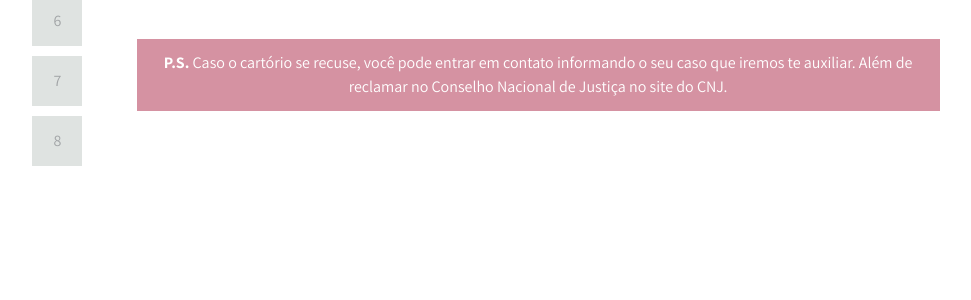
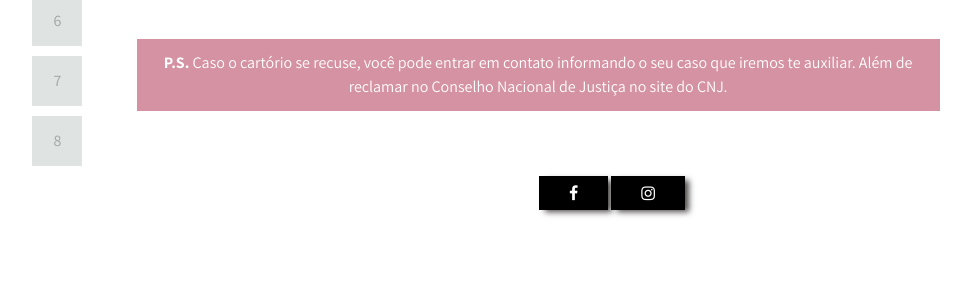
Before and after one commit to hackathon-da-diversidade/retificatrans, a PHP site: page /index.html in a window 1280 px wide. Shown: the part 485-785 px from the top of the page, without its empty margins (28-999 px from the left). Run offline with PHP 8.4, Linux system fonts and the light colour scheme.

Commit message:
adiciona rodape com redes sociais e formulario de feedback

```diff
--- a/css/documentos.css
+++ b/css/documentos.css
@@ -117,3 +117,26 @@ input#estado-selecionado {
     text-decoration: none;
     color: white;
 }
+
+.footer {
+	right: 0;
+	bottom: 0;
+	left: 0;
+	padding: 10px;
+	background-color: white;
+	text-align: center;
+  }
+
+  button, i {
+	background-color: black;
+	border: none;
+	font-size: 14px;
+	font-weight: 600;
+	color: white;
+	text-align: center;
+	padding: 9px 30px;
+	-webkit-box-shadow: 5px 3px 6px -1px #504b4b;
+	-moz-box-shadow: 5px 3px 6px -1px #504b4b;
+	box-shadow: 5px 3px 6px -1px #504b4b;
+
+}
--- a/index.html
+++ b/index.html
@@ -4,7 +4,7 @@
     <meta charset="utf-8" />
     <link rel="stylesheet" href="https://stackpath.bootstrapcdn.com/bootstrap/4.3.1/css/bootstrap.min.css"
         integrity="sha384-ggOyR0iXCbMQv3Xipma34MD+dH/1fQ784/j6cY/iJTQUOhcWr7x9JvoRxT2MZw1T" crossorigin="anonymous">
-
+    <link rel="stylesheet" href="https://cdnjs.cloudflare.com/ajax/libs/font-awesome/4.7.0/css/font-awesome.min.css">
     <link rel="stylesheet" href="css/documentos.css">
 
     <script src="https://code.jquery.com/jquery-3.3.1.slim.min.js"
@@ -29,7 +29,6 @@
             <img style="width: 70%;margin-left:135px;" src="img/passoapasso-01.png" />
         </div>
     </div>
-
     <div class="row documentos">
 
         <div class="col-1 marcadores-groupo">
@@ -53,16 +52,6 @@
 
                 <a class="list-group-item list-group-item-action marcador-lateral__item" id="list-ultimo-list"
                     data-toggle="list" href="#list-ultimo" role="tab" aria-controls="ultimo">8</a>
-
-                <!--
-                    i página inicial
-                    1 documentos
-                    2 Certidoes
-                    3 requerimentos
-                    4 declaracoes
-                    5 checklist para o cartorio
-                    6 feedback (deu tudo certo?) - se não deu peça ajuda!
-                    7 modificar os documentos -->
             </div>
         </div>
         <div class="col-8 ">
@@ -355,7 +344,9 @@
 
 
                             <span class="importante"><b>Até este momento temos quatro certidões: duas Estaduais e duas
-                                    Federais. </b></span>
+                                    Federais. </b>
+
+                                </span><br>
 
 
                             <br>
@@ -516,7 +507,6 @@
                     </div>
                 </div>
 
-
                 <div class="tab-pane fade conteudo-passo" id="list-feedback" role="tabpanel"
                     aria-labelledby="list-feedback-list">
                     <h1 class="doc-titulo">AGORA VAI!</h1>
@@ -552,20 +542,21 @@
                     aria-labelledby="list-ultimo-list">
                     <h1 class="doc-titulo">ESTAMOS JUNTES</h1>
                     <div class="doc-info">
-                     <!--   <p>Ninguém solta a mão de ninguém!
-
-                            Sabemos como esse processo é delicado e caso queira contar como foi a sua experiência,
-                            estamos aqui!
-                            Seu relato pode ser muito importante para ajudar outras pessoas.
-                            Vamos juntes com afeto, união e informação. </p>
-                     -->
+                       <p>É muito importante para nós saber como foi sua experiência até aqui, nos conte se você teve sucesso ou precisa de alguma ajuda :) </p>
+                            <div class="link-download">
+                                    <a href="https://docs.google.com/forms/d/e/1FAIpQLSdm9jf_7ax3mrrnvvHFkiovjEULBwyVK1L4JTydC08OLNtEtA/viewform">Preencher Formulário</a>
+                            </div>
+                            <br>
                      <img style="width: 100%;" src="img/todxsjuntos-01.jpg">
-
                     </div>
                 </div>
             </div>
         </div>
+    </div>
 
-</body>
-
+    <div class="footer">
+			<a href="https://www.facebook.com/retificatrans/"><i class="fa fa-facebook" aria-hidden="true"></i></a>
+			<a href="https://www.instagram.com/retificatrans/?hl=pt-br"><i class="fa fa-instagram" aria-hidden="true"></i></a>
+    </div>
+  </body>
 </html>
--- a/landing_page.html
+++ b/landing_page.html
@@ -56,5 +56,11 @@
 			</div>
 			<h2 id="texto2"> Jorge Lorenzo Teixeira, <br /> 23 anos, Petrolina - PE </h2>
 		</div>
+
+		<div class="footer">
+			<a href="https://www.facebook.com/retificatrans/"><i class="fa fa-facebook" aria-hidden="true"></i></a>
+			<a href="https://www.instagram.com/retificatrans/?hl=pt-br"><i class="fa fa-instagram" aria-hidden="true"></i></a>
+		</div>
+
 	</body>
 </html>
```
Also changed, not shown: css/landing_page.css (+9 -0 lines), projeto/documentos.css (+9 -0 lines).
